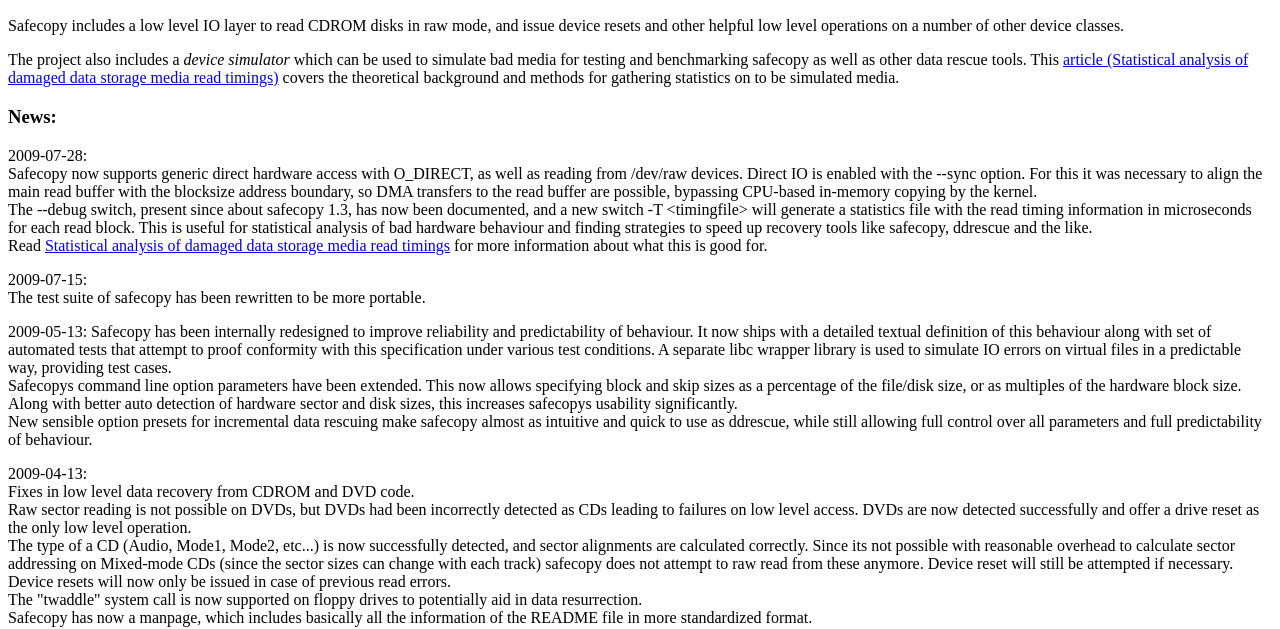
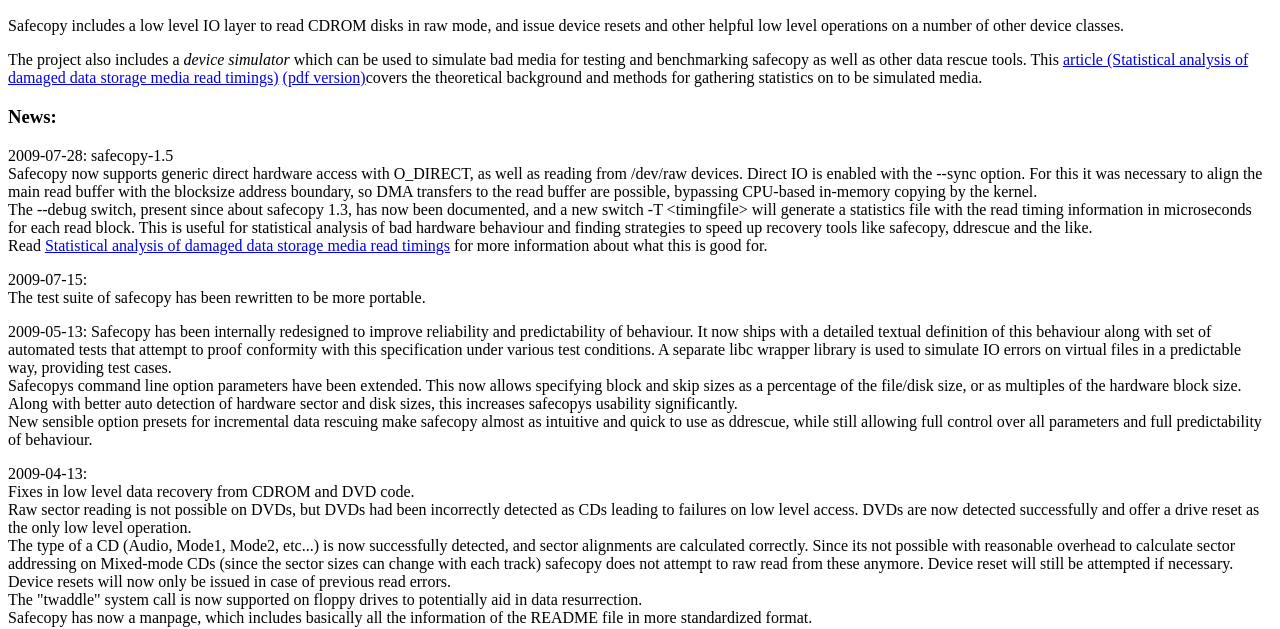
Before and after one commit to jschwartzenberg/safecopy, a plain HTML site: page safecopy/webpage/index.html in a window 1280 px wide. Shown: the part 205-834 px from the top of the page. Drawn offline with Linux system fonts and the light colour scheme.

```diff
--- a/safecopy/webpage/index.html
+++ b/safecopy/webpage/index.html
@@ -23,11 +23,11 @@ other device classes.</p> <p>The project also includes a <i>device
 simulator</i> which can be used to simulate bad media for testing and
 benchmarking safecopy as well as other data rescue tools. This <a
 href="analysis/analysis.html">article (Statistical analysis of damaged data
-storage media read timings)</a> covers the theoretical background and methods
+storage media read timings)</a> <a href="analysis.pdf">(pdf version)</a>covers the theoretical background and methods
 for gathering statistics on to be simulated media.</p>
 <h3>News:</h3>
 <p>
-2009-07-28:
+2009-07-28: safecopy-1.5
 <br>
 Safecopy now supports generic direct hardware access with O_DIRECT, as well as
 reading from /dev/raw devices. Direct IO is enabled with the --sync option.
```
Also changed, not shown: 1 other file.
